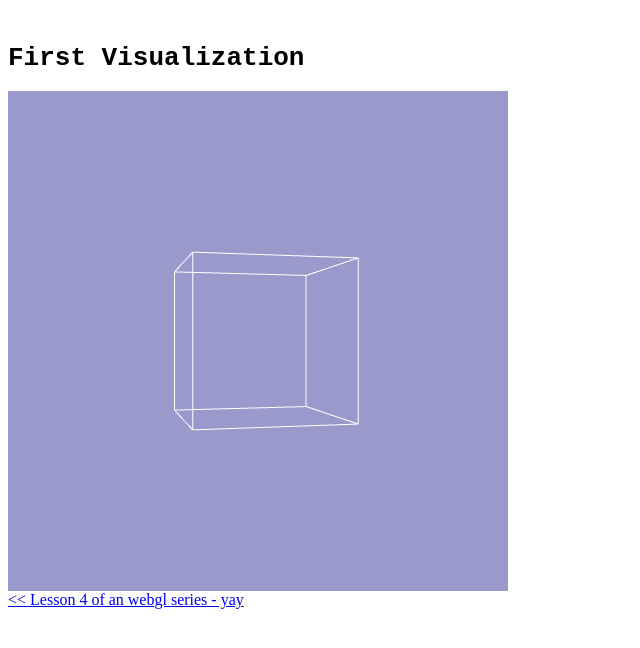
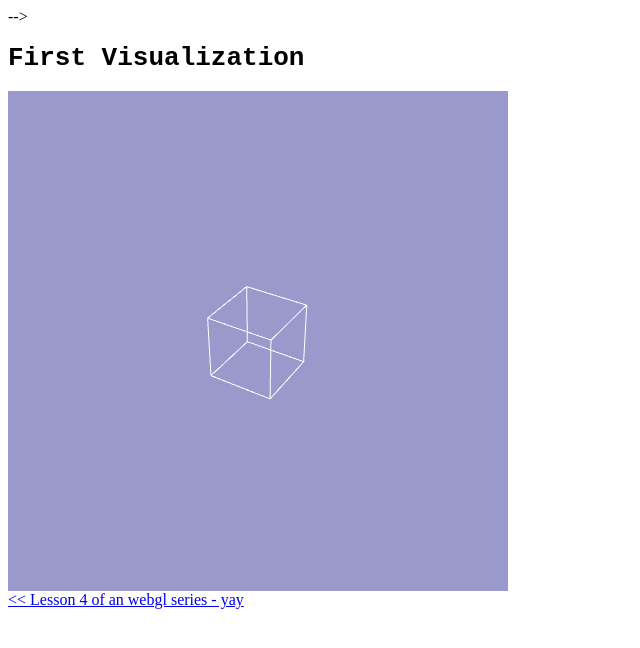
Before and after one commit to jacquesvanrhyn/webgl-visualizer, a plain HTML site: page index.html in a window 1280 px wide. Shown: the whole page, without its empty margins (0-640 px from the left). Drawn offline with Linux system fonts and the light colour scheme.

Commit message:
figured out the lookat function

```diff
--- a/index.html
+++ b/index.html
@@ -5,7 +5,8 @@
 <meta http-equiv="content-type" content="text/html; charset=ISO-8859-1">
 
 <!-- All-important libraries -->
-<script type="text/javascript" src="glMatrix-0.9.5.min.js"></script>
+
+<script type="text/javascript" src="glMatrix-0.9.5.min.js"></script> -->
 <script type="text/javascript" src="webgl-utils.js"></script>
 
 <!-- Look upon my shaders and weep -->
@@ -230,11 +231,15 @@
 
         mvPushMatrix();
 
+        //eye, center, up, out
+        mat4.lookAt([10,10,10],[0,0,0],[0,1,0],mvMatrix);
+
         //rotate the cube
         mat4.rotate(mvMatrix, degToRad(rotation), [0, 1, 0]);
 
+
         //try using mat4.lookat
-        //hello = mat4.lookAt(mvMatrix, [-1,-1,-1], [0,0,0], [0,1,0]);
+        //
         //window.alert(hello);
         //window.alert(mvMatrix);
 
```
Also changed, not shown: 1 other file.
